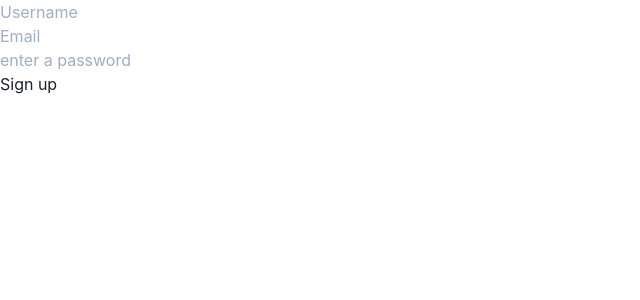
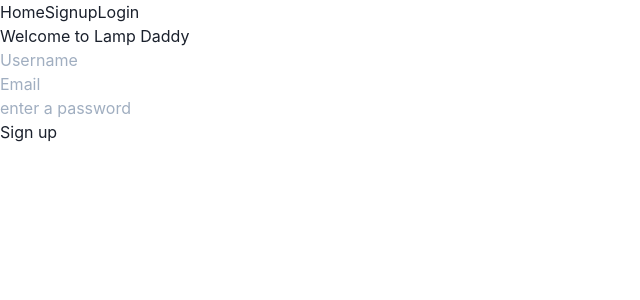
Before and after one commit to ChrisJCastle93/speech-to-text-react, a React (Create React App) app in the folder client/: page /signup in a window 1280 px wide. Shown: the top 300 px of the page, without its empty margins (0-640 px from the left). Built offline with nearby package versions, Linux system fonts and the light colour scheme; no server answers.

Commit message:
auth buttons working with state, log out functionality

```diff
--- a/client/src/App.js
+++ b/client/src/App.js
@@ -1,7 +1,7 @@
 
 import React from 'react'
 import { Routes, Route} from "react-router-dom";
-import Home from "./views/Home";
+import Home from "./components/Home";
 import Test from "./components/Microphone";
 import SearchContainer from "./views/SearchContainer";
 import SearchResults from "./views/SearchResults";
@@ -12,6 +12,7 @@ import { Login } from "./views/auth/Login";
 import { useNavigate } from 'react-router-dom';
 import apiService from "./views/services/auth";
 import Profile from "./views/Profile";
+import AuthButtonDisplay from './components/AuthButtonDisplay';
 
 function App() {
   let [searchResultsArray, setSearchResultsArray] = useState([]);
@@ -45,8 +46,9 @@ function App() {
 
       <ChakraProvider>
         <div className="App">
+        <AuthButtonDisplay loggedInUser={loggedInUser} logoutHandler={logoutHandler} />
           <Routes>
-            <Route path="/" element={<Home />} />
+            <Route path="/" element={<Home loggedInUser={loggedInUser} />} />
             <Route path="/test" element={<Test />} />
             <Route path="/signup" element={<Signup setLoggedInUser={setLoggedInUser}/>} />
             <Route path="/login" element={<Login setLoggedInUser={setLoggedInUser}/>} />
--- /dev/null
+++ b/client/src/components/AuthButtonDisplay.jsx
@@ -0,0 +1,28 @@
+import React from 'react';
+import {NavLink} from 'react-router-dom';
+
+export default function AuthButtonDisplay(props) {
+  return (
+    <div>
+        <header>
+        <NavLink to="/" activeclassname="active">Home</NavLink>
+            {
+                !props.loggedInUser ?
+                    <>
+                        <NavLink to="/signup" activeclassname="active">Signup</NavLink>
+                        <NavLink to="/login" activeclassname="active">Login</NavLink>
+                    </>
+                    :
+                    <>
+                        <NavLink to="/profile" activeclassname="active">Profile</NavLink>
+                        <button onClick={props.logoutHandler} className="danger">Logout</button>
+                    </>
+            }
+        </header>
+
+
+        <h1>{props.loggedInUser ? `Welcome ${props.loggedInUser.username}` : 'Welcome to Lamp Daddy' }</h1>
+
+    </div>
+  )
+}
--- a/client/src/components/Home.jsx
+++ b/client/src/components/Home.jsx
@@ -3,11 +3,12 @@ import { Link } from 'react-router-dom';
 import React from 'react';
 import header from '../assets/header.jpeg'
 
-function Home() {
+function Home(props) {
   return (
 <div className='home'>
 
       <h1>Lamp Daddy</h1>
+      <h2>{props.loggedInUser ? `Welcome ${props.loggedInUser.username}` : ""}</h2>
 
  <section id="header">
         <div>
@@ -31,7 +32,7 @@ function Home() {
           <Link to={`/search/:?`}>
             <div className="promo-container">
 
-           Image-Tag should include src={thewaytopreselectedlamps}
+           {/* Image-Tag should include src={thewaytopreselectedlamps} */}
 
          <img className="imagePromo" alt="lamps" />
               <img className="imagePromo"  alt="lamps" />
@@ -42,7 +43,7 @@ function Home() {
       </section>
 
       <footer>
-        <p>This is made by Anabelle, Chris and Caro</p>
+        <p>This is made by Annabelle, Chris and Caro</p>
       </footer>
       </div>
   );
--- a/client/src/views/Home.jsx
+++ /dev/null
@@ -1,7 +0,0 @@
-import React from 'react'
-
-export default function home() {
-  return (
-    <div>HOME</div>
-  )
-}
--- a/client/src/views/auth/Login.jsx
+++ b/client/src/views/auth/Login.jsx
@@ -27,7 +27,7 @@ export const Login = (props) => {
         />
         <p>{errors.username?.message}</p>
 
-        <input
+        <input type="password"
           {...register("password", {
             required: "This is required",
             minLength: {
--- a/client/src/views/auth/Signup.jsx
+++ b/client/src/views/auth/Signup.jsx
@@ -43,7 +43,7 @@ export const Signup = (props) => {
         />
         <p>{errors.email?.message}</p>
 
-        <input
+        <input type="password"
           {...register("password", {
             required: "This is required",
             minLength: {
```
